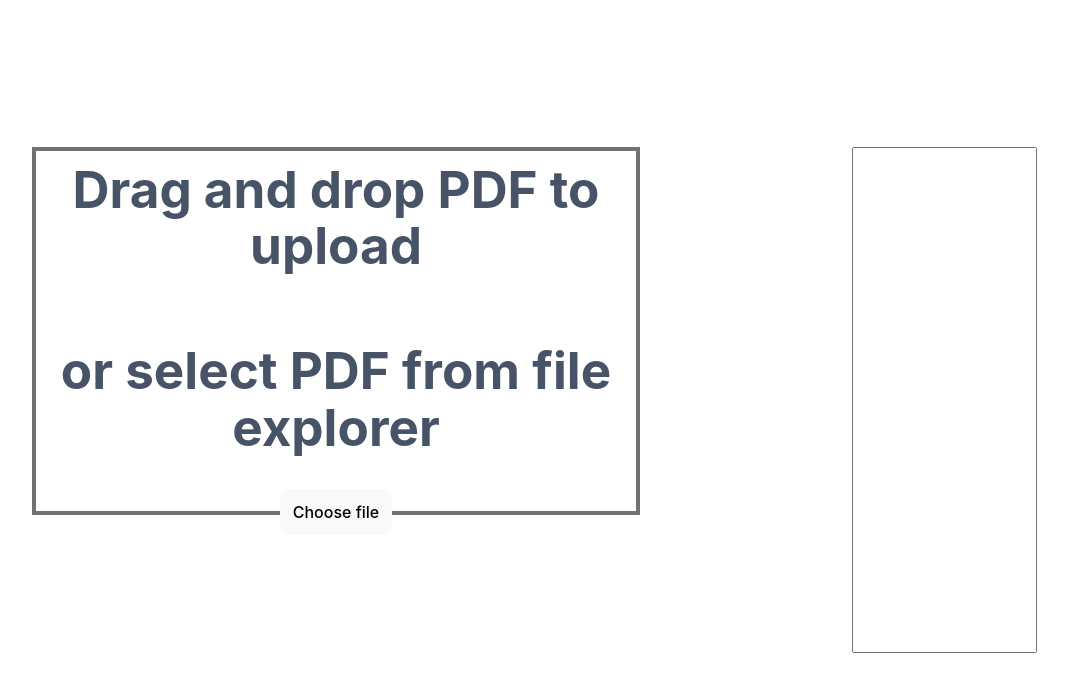
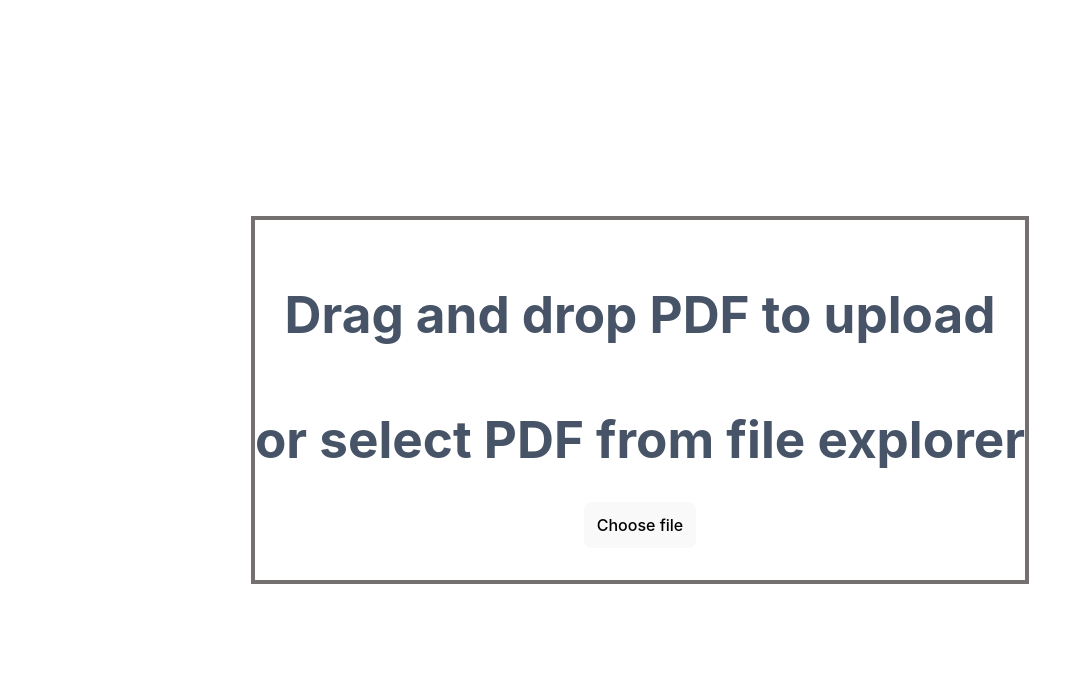
Before and after one commit to lDenzh/Synthapp, a React (Vite) app in the folder vite-project/: page / in a window 1280 px wide. Shown: the top 692 px of the page, without its empty margins (0-1068 px from the left). Built offline with nearby package versions, Linux system fonts and the light colour scheme.

Commit message:
changes to app1, removed gt comp and integrated

```diff
--- a/vite-project/src/App.css
+++ b/vite-project/src/App.css
@@ -14,7 +14,15 @@
   border: 4px solid rgb(117, 112, 112);
   color: #475467;
 }
+.input-container {
+  height: max-content;
 
+}
+
+#inputfield {
+  height: 500px;
+
+}
 .button {
   padding: 12px;
   font-size: medium;
--- a/vite-project/src/main.tsx
+++ b/vite-project/src/main.tsx
@@ -8,12 +8,6 @@ import './index.css'
 
 ReactDOM.createRoot(document.getElementById('root') as HTMLElement).render(
   <React.StrictMode>
-    <div style ={{
-      display: "grid",
-      gridTemplateColumns: "1fr 1fr"
-    }}>
       <DragDropFiles />
-      <GTinput />
-    </div>
   </React.StrictMode>,
 )
```
